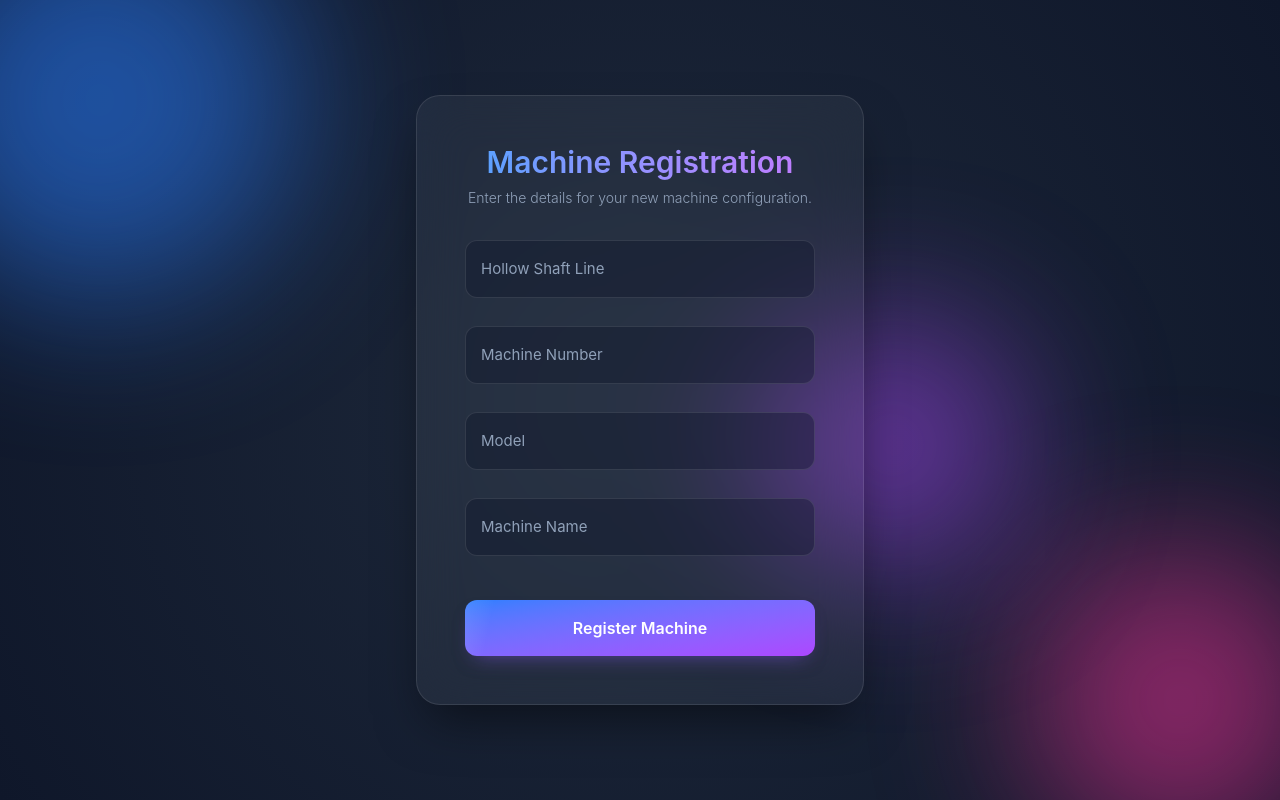
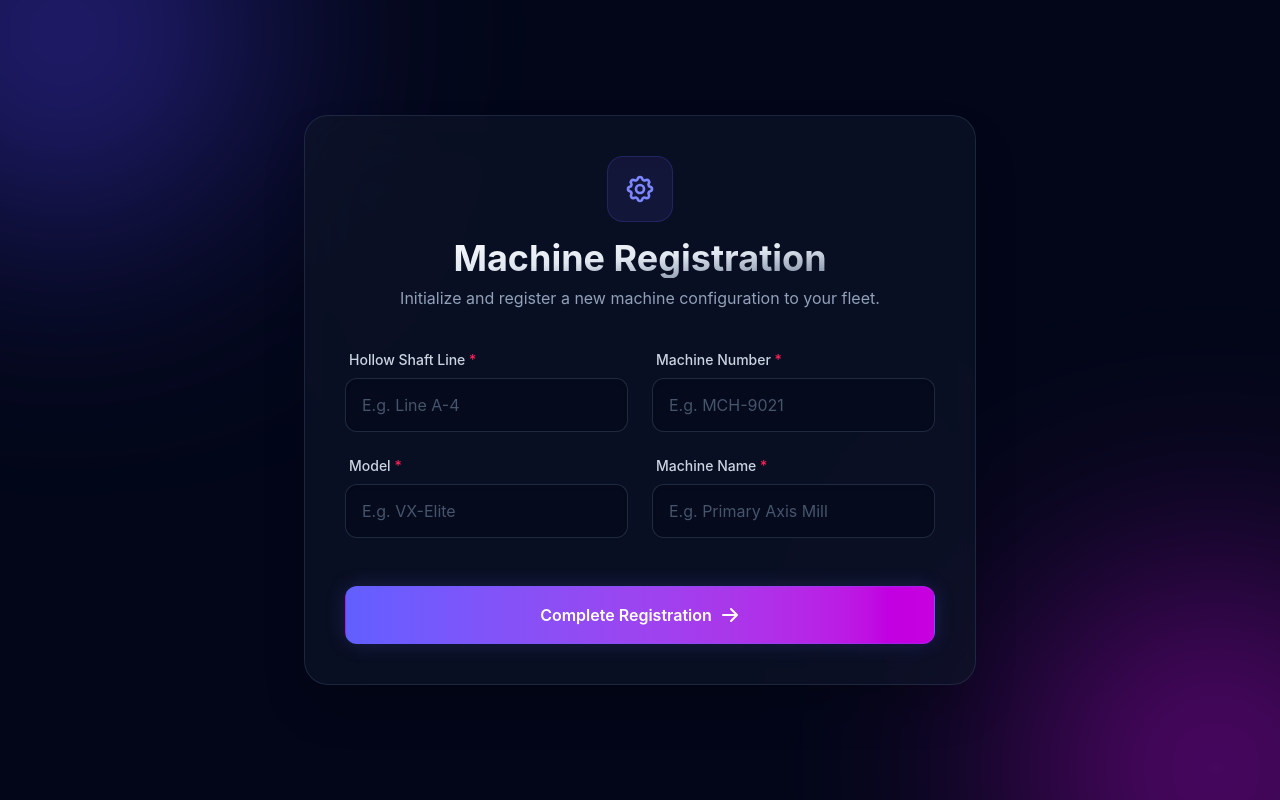
Before and after one commit to divanshsinghsaini123/Fixture-Validation-RSSL, a React (Vite) app in the folder frontend/: page /shed2 in a window 1280 px wide. Built offline with nearby package versions, Linux system fonts and the light colour scheme.

Commit message:
feat: implement Shed2MachineForm component for machine registration

```diff
--- a/frontend/src/Shed2MachineForm.tsx
+++ b/frontend/src/Shed2MachineForm.tsx
@@ -20,18 +20,42 @@ const Shed2MachineForm: React.FC = () => {
   };
 
   return (
-    <div className="font-sans flex justify-center items-center min-h-screen w-full relative bg-[radial-gradient(circle_at_center,_#1e293b_0%,_#0f172a_100%)] overflow-hidden text-slate-50">
-      <div className="relative z-10 bg-white/5 backdrop-blur-xl border border-white/10 rounded-3xl p-12 w-full max-w-md shadow-[0_25px_50px_-12px_rgba(0,0,0,0.5)]">
-        <h2 className="text-3xl font-semibold mb-2 bg-gradient-to-r from-blue-400 to-purple-400 bg-clip-text text-transparent text-center">
+    <div className="min-h-screen w-full bg-slate-950 flex items-center justify-center p-4 sm:p-6 lg:p-8 relative overflow-hidden font-sans text-slate-50">
+
+      {/* Background ambient lights */}
+      <div className="pointer-events-none absolute inset-0 flex justify-center items-center overflow-hidden">
+        <div className="absolute top-[-10%] md:top-[-20%] left-[-10%] w-64 md:w-96 h-64 md:h-96 bg-indigo-600 rounded-full mix-blend-screen filter blur-[80px] md:blur-[120px] opacity-40 animate-pulse"></div>
+        <div className="absolute bottom-[-10%] md:bottom-[-20%] right-[-10%] w-64 md:w-96 h-64 md:h-96 bg-fuchsia-600 rounded-full mix-blend-screen filter blur-[80px] md:blur-[120px] opacity-40 animate-pulse" style={{ animationDelay: '2s' }}></div>
+      </div>
+
+      {/* Form Card */}
+      <div className="relative w-full max-w-2xl bg-slate-900/60 backdrop-blur-2xl border border-slate-700/50 rounded-3xl p-6 sm:p-10 shadow-2xl z-10 animate-in slide-in-from-bottom-6 fade-in duration-700">
+
+        {/* Header */}
+        <div className="text-center mb-8 sm:mb-10">
+          <div className="inline-flex items-center justify-center p-3 sm:p-4 bg-indigo-500/10 rounded-2xl mb-4 border border-indigo-500/20">
+            <svg xmlns="http://www.w3.org/2000/svg" className="w-6 h-6 sm:w-8 sm:h-8 text-indigo-400" fill="none" viewBox="0 0 24 24" stroke="currentColor" strokeWidth={2}>
+              <path strokeLinecap="round" strokeLinejoin="round" d="M10.325 4.317c.426-1.756 2.924-1.756 3.35 0a1.724 1.724 0 002.573 1.066c1.543-.94 3.31.826 2.37 2.37a1.724 1.724 0 001.065 2.572c1.756.426 1.756 2.924 0 3.35a1.724 1.724 0 00-1.066 2.573c.94 1.543-.826 3.31-2.37 2.37a1.724 1.724 0 00-2.572 1.065c-.426 1.756-2.924 1.756-3.35 0a1.724 1.724 0 00-2.573-1.066c-1.543.94-3.31-.826-2.37-2.37a1.724 1.724 0 00-1.065-2.572c-1.756-.426-1.756-2.924 0-3.35a1.724 1.724 0 001.066-2.573c-.94-1.543.826-3.31 2.37-2.37.996.608 2.296.07 2.572-1.065z" />
+              <path strokeLinecap="round" strokeLinejoin="round" d="M15 12a3 3 0 11-6 0 3 3 0 016 0z" />
+            </svg>
+          </div>
+          <h2 className="text-2xl sm:text-3xl lg:text-4xl font-bold bg-gradient-to-br from-white via-slate-200 to-slate-500 bg-clip-text text-transparent">
             Machine Registration
           </h2>
-        <p className="text-sm text-slate-400 text-center mb-8 font-light">
-          Enter the details for your new machine configuration.
+          <p className="text-slate-400 mt-2 text-sm sm:text-base px-4">
+            Initialize and register a new machine configuration to your fleet.
           </p>
+        </div>
 
-        <form onSubmit={handleSubmit} className="flex flex-col gap-7">
-          {/* Input Group: Hollow Shaft Line */}
-          <div className="relative w-full group">
+        <form onSubmit={handleSubmit} className="space-y-6 sm:space-y-8">
+
+          <div className="grid grid-cols-1 md:grid-cols-2 gap-5 sm:gap-6">
+            {/* Field: Hollow Shaft Line */}
+            <div className="flex flex-col gap-2 group">
+              <label htmlFor="hollowShaftLine" className="text-sm font-medium text-slate-300 ml-1 transition-colors group-focus-within:text-indigo-400">
+                Hollow Shaft Line <span className="text-rose-500">*</span>
+              </label>
+              <div className="relative">
                 <input
                   type="text"
                   name="hollowShaftLine"
@@ -39,18 +63,18 @@ const Shed2MachineForm: React.FC = () => {
                   value={formData.hollowShaftLine}
                   onChange={handleChange}
                   required
-              className="peer w-full px-4 py-4 bg-slate-900/40 border border-white/10 rounded-xl text-white text-base font-inherit outline-none transition-all duration-300 focus:border-blue-400/80 focus:bg-slate-900/80 focus:shadow-[0_0_0_4px_rgba(96,165,250,0.1)] valid:border-blue-400/80 valid:bg-slate-900/80"
+                  placeholder="E.g. Line A-4"
+                  className="w-full px-4 py-3 sm:py-3.5 bg-slate-950/50 border border-slate-700/60 rounded-xl text-slate-100 placeholder-slate-600 focus:outline-none focus:border-indigo-500 focus:ring-1 focus:ring-indigo-500 transition-all shadow-inner"
                 />
-            <label
-              htmlFor="hollowShaftLine"
-              className="absolute left-4 top-1/2 -translate-y-1/2 text-slate-400 pointer-events-none transition-all duration-300 text-[15px] peer-focus:-top-2.5 peer-focus:left-3 peer-focus:text-xs peer-focus:text-blue-400 peer-focus:bg-slate-900 peer-focus:px-2 peer-focus:rounded peer-focus:translate-y-0 peer-valid:-top-2.5 peer-valid:left-3 peer-valid:text-xs peer-valid:text-blue-400 peer-valid:bg-slate-900 peer-valid:px-2 peer-valid:rounded peer-valid:translate-y-0"
-            >
-              Hollow Shaft Line
-            </label>
+              </div>
             </div>
 
-          {/* Input Group: Machine Number */}
-          <div className="relative w-full group">
+            {/* Field: Machine Number */}
+            <div className="flex flex-col gap-2 group">
+              <label htmlFor="machineNumber" className="text-sm font-medium text-slate-300 ml-1 transition-colors group-focus-within:text-indigo-400">
+                Machine Number <span className="text-rose-500">*</span>
+              </label>
+              <div className="relative">
                 <input
                   type="text"
                   name="machineNumber"
@@ -58,18 +82,18 @@ const Shed2MachineForm: React.FC = () => {
                   value={formData.machineNumber}
                   onChange={handleChange}
                   required
-              className="peer w-full px-4 py-4 bg-slate-900/40 border border-white/10 rounded-xl text-white text-base font-inherit outline-none transition-all duration-300 focus:border-blue-400/80 focus:bg-slate-900/80 focus:shadow-[0_0_0_4px_rgba(96,165,250,0.1)] valid:border-blue-400/80 valid:bg-slate-900/80"
+                  placeholder="E.g. MCH-9021"
+                  className="w-full px-4 py-3 sm:py-3.5 bg-slate-950/50 border border-slate-700/60 rounded-xl text-slate-100 placeholder-slate-600 focus:outline-none focus:border-indigo-500 focus:ring-1 focus:ring-indigo-500 transition-all shadow-inner"
                 />
-            <label
-              htmlFor="machineNumber"
-              className="absolute left-4 top-1/2 -translate-y-1/2 text-slate-400 pointer-events-none transition-all duration-300 text-[15px] peer-focus:-top-2.5 peer-focus:left-3 peer-focus:text-xs peer-focus:text-blue-400 peer-focus:bg-slate-900 peer-focus:px-2 peer-focus:rounded peer-focus:translate-y-0 peer-valid:-top-2.5 peer-valid:left-3 peer-valid:text-xs peer-valid:text-blue-400 peer-valid:bg-slate-900 peer-valid:px-2 peer-valid:rounded peer-valid:translate-y-0"
-            >
-              Machine Number
-            </label>
+              </div>
             </div>
 
-          {/* Input Group: Model */}
-          <div className="relative w-full group">
+            {/* Field: Model */}
+            <div className="flex flex-col gap-2 group">
+              <label htmlFor="model" className="text-sm font-medium text-slate-300 ml-1 transition-colors group-focus-within:text-indigo-400">
+                Model <span className="text-rose-500">*</span>
+              </label>
+              <div className="relative">
                 <input
                   type="text"
                   name="model"
@@ -77,18 +101,18 @@ const Shed2MachineForm: React.FC = () => {
                   value={formData.model}
                   onChange={handleChange}
                   required
-              className="peer w-full px-4 py-4 bg-slate-900/40 border border-white/10 rounded-xl text-white text-base font-inherit outline-none transition-all duration-300 focus:border-blue-400/80 focus:bg-slate-900/80 focus:shadow-[0_0_0_4px_rgba(96,165,250,0.1)] valid:border-blue-400/80 valid:bg-slate-900/80"
+                  placeholder="E.g. VX-Elite"
+                  className="w-full px-4 py-3 sm:py-3.5 bg-slate-950/50 border border-slate-700/60 rounded-xl text-slate-100 placeholder-slate-600 focus:outline-none focus:border-indigo-500 focus:ring-1 focus:ring-indigo-500 transition-all shadow-inner"
                 />
-            <label
-              htmlFor="model"
-              className="absolute left-4 top-1/2 -translate-y-1/2 text-slate-400 pointer-events-none transition-all duration-300 text-[15px] peer-focus:-top-2.5 peer-focus:left-3 peer-focus:text-xs peer-focus:text-blue-400 peer-focus:bg-slate-900 peer-focus:px-2 peer-focus:rounded peer-focus:translate-y-0 peer-valid:-top-2.5 peer-valid:left-3 peer-valid:text-xs peer-valid:text-blue-400 peer-valid:bg-slate-900 peer-valid:px-2 peer-valid:rounded peer-valid:translate-y-0"
-            >
-              Model
-            </label>
+              </div>
             </div>
 
-          {/* Input Group: Machine Name */}
-          <div className="relative w-full group">
+            {/* Field: Machine Name */}
+            <div className="flex flex-col gap-2 group">
+              <label htmlFor="machineName" className="text-sm font-medium text-slate-300 ml-1 transition-colors group-focus-within:text-indigo-400">
+                Machine Name <span className="text-rose-500">*</span>
+              </label>
+              <div className="relative">
                 <input
                   type="text"
                   name="machineName"
@@ -96,30 +120,29 @@ const Shed2MachineForm: React.FC = () => {
                   value={formData.machineName}
                   onChange={handleChange}
                   required
-              className="peer w-full px-4 py-4 bg-slate-900/40 border border-white/10 rounded-xl text-white text-base font-inherit outline-none transition-all duration-300 focus:border-blue-400/80 focus:bg-slate-900/80 focus:shadow-[0_0_0_4px_rgba(96,165,250,0.1)] valid:border-blue-400/80 valid:bg-slate-900/80"
+                  placeholder="E.g. Primary Axis Mill"
+                  className="w-full px-4 py-3 sm:py-3.5 bg-slate-950/50 border border-slate-700/60 rounded-xl text-slate-100 placeholder-slate-600 focus:outline-none focus:border-indigo-500 focus:ring-1 focus:ring-indigo-500 transition-all shadow-inner"
                 />
-            <label
-              htmlFor="machineName"
-              className="absolute left-4 top-1/2 -translate-y-1/2 text-slate-400 pointer-events-none transition-all duration-300 text-[15px] peer-focus:-top-2.5 peer-focus:left-3 peer-focus:text-xs peer-focus:text-blue-400 peer-focus:bg-slate-900 peer-focus:px-2 peer-focus:rounded peer-focus:translate-y-0 peer-valid:-top-2.5 peer-valid:left-3 peer-valid:text-xs peer-valid:text-blue-400 peer-valid:bg-slate-900 peer-valid:px-2 peer-valid:rounded peer-valid:translate-y-0"
-            >
-              Machine Name
-            </label>
+              </div>
+            </div>
           </div>
 
+          <div className="pt-4">
             <button
               type="submit"
-            className="mt-4 px-6 py-4 bg-gradient-to-br from-blue-500 to-purple-500 border-none rounded-xl text-white font-semibold text-base cursor-pointer relative overflow-hidden transition-all duration-200 hover:-translate-y-0.5 hover:shadow-[0_15px_25px_-10px_rgba(139,92,246,0.6)] active:translate-y-px shadow-[0_10px_20px_-10px_rgba(139,92,246,0.5)] group/btn"
+              className="w-full relative group overflow-hidden rounded-xl bg-gradient-to-r from-indigo-500 hover:from-indigo-400 to-fuchsia-600 hover:to-fuchsia-500 border border-indigo-500/30 text-white font-semibold text-lg sm:text-base py-3.5 sm:py-4 px-6 transition-all duration-300 shadow-[0_0_20px_rgba(99,102,241,0.2)] hover:shadow-[0_0_30px_rgba(99,102,241,0.4)] hover:-translate-y-0.5 active:translate-y-0"
             >
-            <span className="relative z-10">Register Machine</span>
-            <div className="absolute top-0 -translate-x-full w-1/2 h-full bg-gradient-to-r from-transparent via-white/30 to-transparent -skew-x-12 z-0 group-hover/btn:animate-[spin_3s_infinite]"></div>
+              <div className="flex items-center justify-center gap-2 relative z-10">
+                <span>Complete Registration</span>
+                <svg xmlns="http://www.w3.org/2000/svg" className="w-5 h-5 transition-transform group-hover:translate-x-1" viewBox="0 0 20 20" fill="currentColor">
+                  <path fillRule="evenodd" d="M10.293 3.293a1 1 0 011.414 0l6 6a1 1 0 010 1.414l-6 6a1 1 0 01-1.414-1.414L14.586 11H3a1 1 0 110-2h11.586l-4.293-4.293a1 1 0 010-1.414z" clipRule="evenodd" />
+                </svg>
+              </div>
+              <div className="absolute inset-0 h-full w-[200%] bg-gradient-to-r from-transparent via-white/20 to-transparent -translate-x-[150%] group-hover:translate-x-[100%] transition-transform duration-1000 ease-in-out skew-x-12 z-0"></div>
             </button>
+          </div>
         </form>
       </div>
-
-      {/* Background decoration elements */}
-      <div className="absolute rounded-full blur-[80px] z-0 opacity-60 w-[400px] h-[400px] bg-blue-500 -top-[100px] -left-[100px] animate-pulse"></div>
-      <div className="absolute rounded-full blur-[80px] z-0 opacity-60 w-[300px] h-[300px] bg-pink-500 -bottom-[50px] -right-[50px] animate-pulse [animation-delay:2s]"></div>
-      <div className="absolute rounded-full blur-[80px] z-0 opacity-60 w-[250px] h-[250px] bg-purple-500 top-[40%] left-[60%] animate-pulse [animation-delay:4s]"></div>
     </div>
   );
 };
```
Lines whose indentation alone changed are shown as unchanged.
